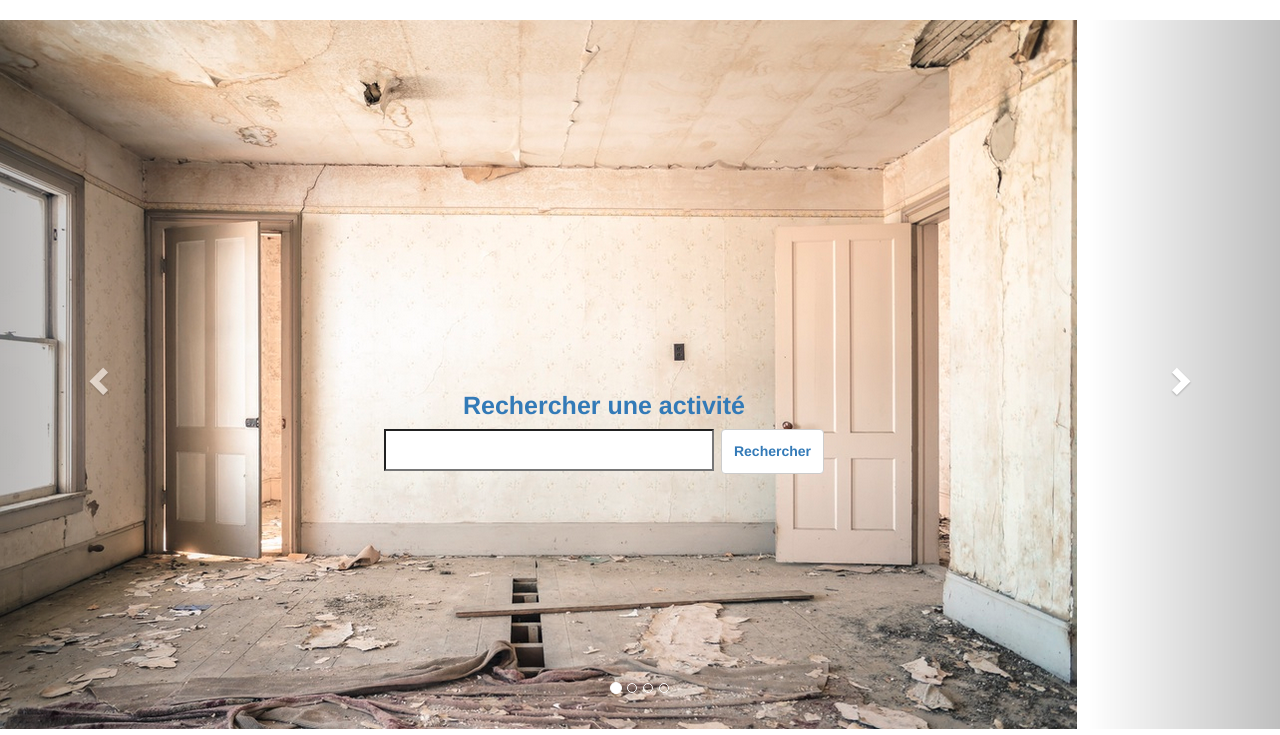
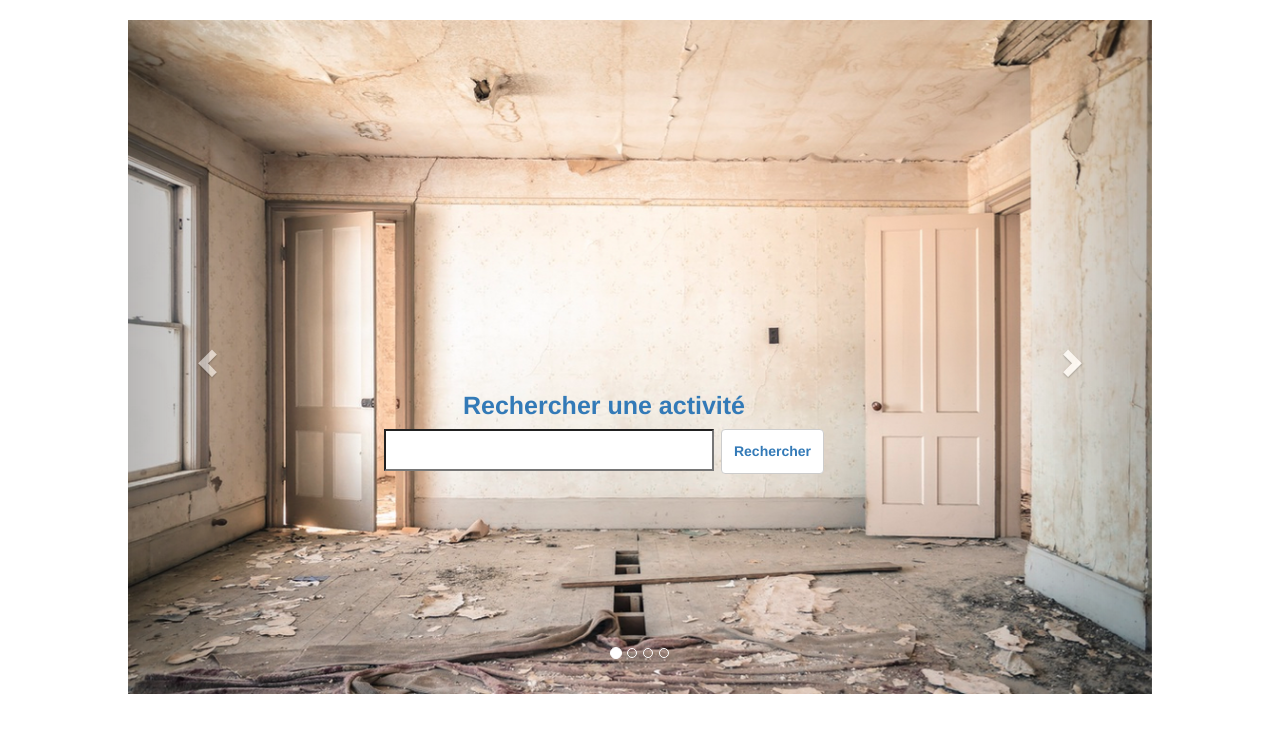
Before and after one commit to Elsa348/KiC, a Rails app: page / in a window 1280 px wide. Shown: the part 52-787 px from the top of the page. Run offline with Rails 7, Linux system fonts and the light colour scheme; style sheets or scripts are compiled from the project's sources; some libraries are stand-ins or nearby versions.

Commit message:
Welcome page

```diff
--- a/app/assets/stylesheets/application.scss
+++ b/app/assets/stylesheets/application.scss
@@ -112,3 +112,8 @@
     font-weight : bold;
   }
 }
+
+.carousel {
+   width : 80%;
+   left : 10%;
+ }
```
